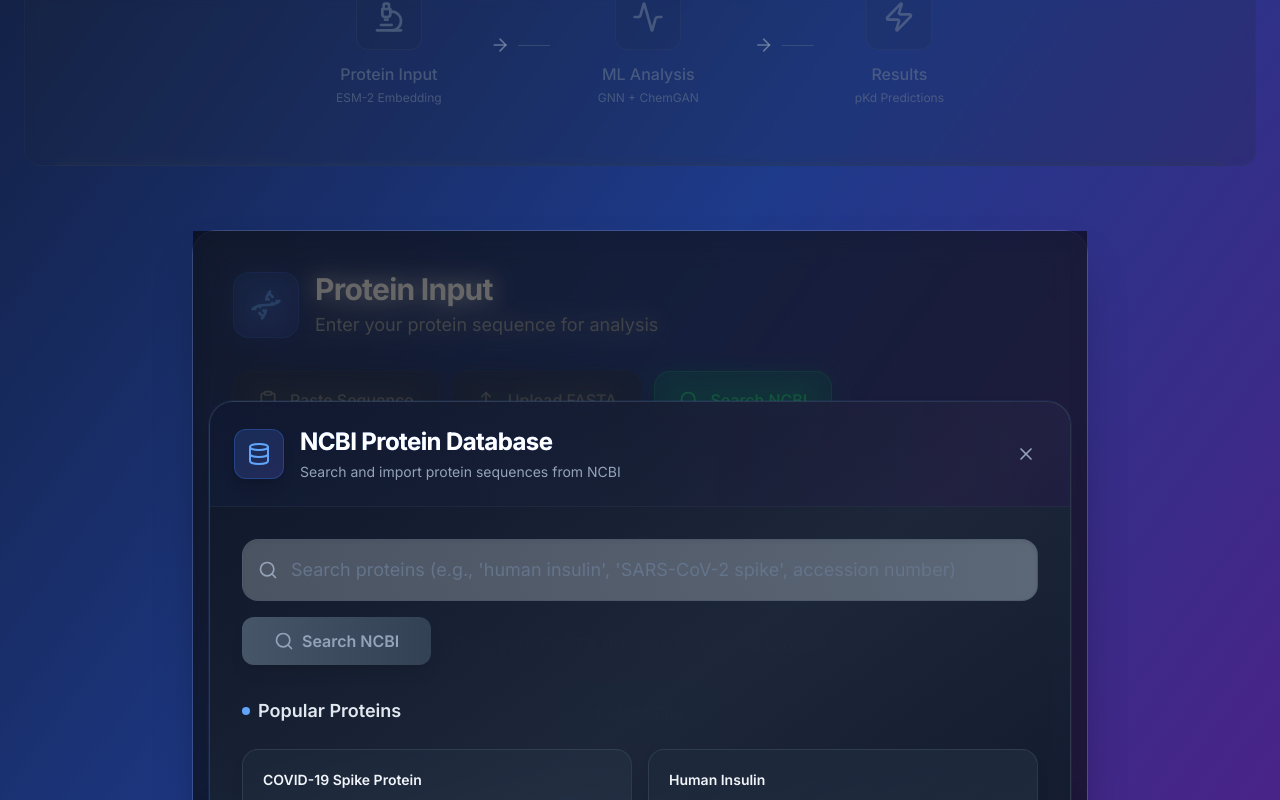
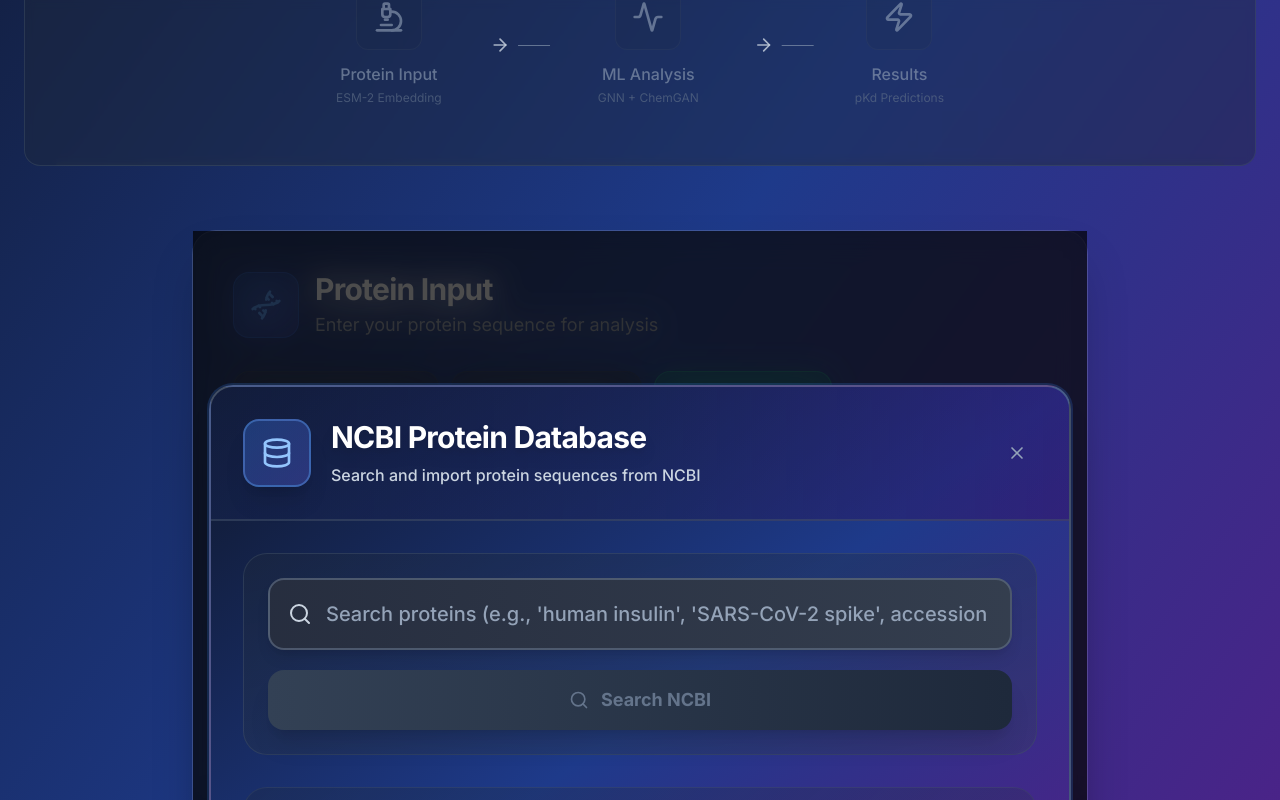
Before and after one commit to TianYao12/affinity-visualization, a Next.js app: page / in a window 1280 px wide. Both pictures are taken after typing "Sample", "Sample" into the empty fields and a click on the button "Search NCBI". Shown: the part 531-1331 px from the top of the page. Built offline with nearby package versions, Linux system fonts and the light colour scheme.

Commit message:
make stuff look better

```diff
--- a/src/app/page.tsx
+++ b/src/app/page.tsx
@@ -228,7 +228,7 @@
         >
           <div className="relative">
             {/* Pipeline Background */}
-            <div className="absolute inset-0 bg-slate-800/20 rounded-2xl backdrop-blur-sm border border-slate-700/20"></div>
+            <div className="absolute inset-0 bg-slate-800/40 rounded-2xl backdrop-blur-sm border border-slate-600/40"></div>
 
             {/* Pipeline Steps */}
             <div className="relative flex justify-center items-center space-x-12 py-8 px-8">
@@ -244,14 +244,16 @@
                     : 'bg-slate-800/20 border border-slate-600/30'
                 }`}>
                   <Microscope className={`w-8 h-8 relative z-10 transition-colors duration-300 ${
-                    proteinSequence ? 'text-emerald-300' : 'text-slate-500'
+                    proteinSequence ? 'text-emerald-300' : 'text-slate-400'
                   }`} />
                 </div>
                 <div className="text-center">
                   <div className={`font-medium transition-colors duration-300 ${
-                    proteinSequence ? 'text-slate-200' : 'text-slate-500'
+                    proteinSequence ? 'text-white' : 'text-slate-400'
                   }`}>Protein Input</div>
-                  <div className="text-xs text-slate-500 mt-1">ESM-2 Embedding</div>
+                  <div className={`text-xs mt-1 transition-colors duration-300 ${
+                    proteinSequence ? 'text-slate-300' : 'text-slate-500'
+                  }`}>ESM-2 Embedding</div>
                 </div>
               </motion.div>
 
@@ -260,8 +262,8 @@
                 transition={{ duration: 3, repeat: Infinity, ease: "easeInOut" }}
                 className="flex items-center space-x-2"
               >
-                <ArrowRight className="w-5 h-5 text-slate-400/60" />
-                <div className="w-8 h-px bg-slate-500/40"></div>
+                <ArrowRight className="w-5 h-5 text-slate-300/80" />
+                <div className="w-8 h-px bg-slate-400/60"></div>
               </motion.div>
 
               <motion.div
@@ -278,14 +280,16 @@
                     : 'bg-slate-800/20 border border-slate-600/30'
                 }`}>
                   <Activity className={`w-8 h-8 relative z-10 transition-colors duration-300 ${
-                    isAnalyzing ? 'text-amber-300' : analysisComplete ? 'text-blue-300' : 'text-slate-500'
+                    isAnalyzing ? 'text-amber-300' : analysisComplete ? 'text-blue-300' : 'text-slate-400'
                   }`} />
                 </div>
                 <div className="text-center">
                   <div className={`font-medium transition-colors duration-300 ${
-                    isAnalyzing ? 'text-amber-300' : analysisComplete ? 'text-slate-200' : 'text-slate-500'
+                    isAnalyzing ? 'text-amber-300' : analysisComplete ? 'text-white' : 'text-slate-400'
                   }`}>ML Analysis</div>
-                  <div className="text-xs text-slate-500 mt-1">GNN + ChemGAN</div>
+                  <div className={`text-xs mt-1 transition-colors duration-300 ${
+                    isAnalyzing ? 'text-amber-200' : analysisComplete ? 'text-slate-300' : 'text-slate-500'
+                  }`}>GNN + ChemGAN</div>
                 </div>
               </motion.div>
 
@@ -294,8 +298,8 @@
                 transition={{ duration: 3, repeat: Infinity, ease: "easeInOut", delay: 1 }}
                 className="flex items-center space-x-2"
               >
-                <ArrowRight className="w-5 h-5 text-slate-400/60" />
-                <div className="w-8 h-px bg-slate-500/40"></div>
+                <ArrowRight className="w-5 h-5 text-slate-300/80" />
+                <div className="w-8 h-px bg-slate-400/60"></div>
               </motion.div>
 
               <motion.div
@@ -310,14 +314,16 @@
                     : 'bg-slate-800/20 border border-slate-600/30'
                 }`}>
                   <Zap className={`w-8 h-8 relative z-10 transition-colors duration-300 ${
-                    analysisComplete ? 'text-emerald-300' : 'text-slate-500'
+                    analysisComplete ? 'text-emerald-300' : 'text-slate-400'
                   }`} />
                 </div>
                 <div className="text-center">
                   <div className={`font-medium transition-colors duration-300 ${
-                    analysisComplete ? 'text-slate-200' : 'text-slate-500'
+                    analysisComplete ? 'text-white' : 'text-slate-400'
                   }`}>Results</div>
-                  <div className="text-xs text-slate-500 mt-1">pKd Predictions</div>
+                  <div className={`text-xs mt-1 transition-colors duration-300 ${
+                    analysisComplete ? 'text-slate-300' : 'text-slate-500'
+                  }`}>pKd Predictions</div>
                 </div>
               </motion.div>
             </div>
--- a/src/components/ProteinSearch.tsx
+++ b/src/components/ProteinSearch.tsx
@@ -79,7 +79,7 @@
       initial={{ opacity: 0 }}
       animate={{ opacity: 1 }}
       exit={{ opacity: 0 }}
-      className="fixed inset-0 bg-black/60 backdrop-blur-md z-50 flex items-center justify-center p-4"
+      className="fixed inset-0 bg-black/70 backdrop-blur-lg z-50 flex items-center justify-center p-4"
       onClick={(e) => e.target === e.currentTarget && onClose()}
     >
       <motion.div
@@ -87,20 +87,20 @@
         animate={{ scale: 1, y: 0, opacity: 1 }}
         exit={{ scale: 0.9, y: 20, opacity: 0 }}
         transition={{ type: "spring", damping: 25, stiffness: 300 }}
-        className="bg-gradient-to-br from-slate-900/95 via-slate-800/95 to-slate-900/95 backdrop-blur-xl border border-slate-600/50 rounded-3xl max-w-5xl w-full max-h-[85vh] overflow-hidden shadow-2xl ring-1 ring-blue-500/10"
+        className="bg-gradient-to-br from-slate-900/98 via-slate-800/98 to-slate-900/98 backdrop-blur-xl border-2 border-slate-500/60 rounded-3xl max-w-5xl w-full max-h-[85vh] overflow-hidden shadow-2xl ring-2 ring-blue-500/20"
       >
         {/* Header */}
-        <div className="relative p-6 border-b border-slate-700/30 bg-gradient-to-r from-blue-950/20 via-indigo-950/10 to-purple-950/20">
+        <div className="relative p-8 border-b-2 border-slate-600/50 bg-gradient-to-r from-blue-950/40 via-indigo-950/30 to-purple-950/40">
           <div className="flex items-center justify-between">
-            <div className="flex items-center space-x-4">
-              <div className="p-3 bg-gradient-to-br from-blue-500/20 to-indigo-500/20 rounded-xl border border-blue-500/30 shadow-lg">
-                <Database className="w-6 h-6 text-blue-400" />
+            <div className="flex items-center space-x-5">
+              <div className="p-4 bg-gradient-to-br from-blue-500/30 to-indigo-500/30 rounded-2xl border-2 border-blue-400/40 shadow-xl">
+                <Database className="w-8 h-8 text-blue-300" />
               </div>
               <div>
-                <h2 className="text-2xl font-bold text-white tracking-tight bg-gradient-to-r from-blue-400 to-indigo-400 bg-clip-text text-transparent">
+                <h2 className="text-3xl font-bold text-white tracking-tight drop-shadow-lg">
                   NCBI Protein Database
                 </h2>
-                <p className="text-slate-400 mt-1 text-sm">Search and import protein sequences from NCBI</p>
+                <p className="text-slate-300 mt-2 text-base font-medium">Search and import protein sequences from NCBI</p>
               </div>
             </div>
             <button
@@ -114,28 +114,28 @@
 
         <div className="p-8 space-y-8 overflow-y-auto max-h-[calc(85vh-160px)]">
           {/* Search Bar */}
-          <div className="relative">
+          <div className="relative bg-gradient-to-br from-slate-800/40 to-slate-700/30 p-6 rounded-3xl border border-slate-600/40">
             <div className="relative group">
-              <Search className="absolute left-4 top-1/2 transform -translate-y-1/2 w-5 h-5 text-slate-400 transition-colors group-focus-within:text-blue-400" />
+              <Search className="absolute left-5 top-1/2 transform -translate-y-1/2 w-6 h-6 text-slate-300 transition-colors group-focus-within:text-blue-300" />
               <input
                 type="text"
                 placeholder="Search proteins (e.g., 'human insulin', 'SARS-CoV-2 spike', accession number)"
                 value={searchQuery}
                 onChange={(e) => setSearchQuery(e.target.value)}
                 onKeyPress={(e) => e.key === 'Enter' && handleSearch(searchQuery)}
-                className="w-full pl-12 pr-4 py-4 bg-gradient-to-r from-slate-800/80 to-slate-700/80 border border-slate-600/50 rounded-2xl text-slate-200 placeholder-slate-500 focus:border-blue-400/70 focus:outline-none focus:ring-2 focus:ring-blue-400/30 transition-all duration-300 text-lg shadow-inner"
+                className="w-full pl-14 pr-6 py-5 bg-gradient-to-r from-slate-900/90 to-slate-800/90 border-2 border-slate-500/60 rounded-2xl text-white placeholder-slate-400 focus:border-blue-400/80 focus:outline-none focus:ring-3 focus:ring-blue-400/40 transition-all duration-300 text-xl font-medium shadow-lg"
                 disabled={isSearching || isFetching}
               />
               {isSearching && (
-                <div className="absolute right-3 top-3">
-                  <Loader2 className="w-5 h-5 text-blue-400 animate-spin" />
+                <div className="absolute right-4 top-4">
+                  <Loader2 className="w-6 h-6 text-blue-400 animate-spin" />
                 </div>
               )}
             </div>
             <button
               onClick={() => handleSearch(searchQuery)}
               disabled={!searchQuery.trim() || isSearching || isFetching}
-              className="mt-4 px-8 py-3 bg-gradient-to-r from-blue-600 to-indigo-600 hover:from-blue-500 hover:to-indigo-500 disabled:from-slate-600 disabled:to-slate-700 disabled:text-slate-400 text-white rounded-xl font-semibold transition-all duration-300 shadow-lg hover:shadow-blue-500/25 hover:scale-105 disabled:hover:scale-100 flex items-center space-x-2"
+              className="mt-5 w-full px-10 py-4 bg-gradient-to-r from-blue-600 to-indigo-600 hover:from-blue-500 hover:to-indigo-500 disabled:from-slate-700 disabled:to-slate-800 disabled:text-slate-500 text-white rounded-2xl font-bold transition-all duration-300 shadow-xl hover:shadow-blue-500/30 hover:scale-102 disabled:hover:scale-100 flex items-center justify-center space-x-3 text-lg"
             >
               {isSearching ? (
                 <Loader2 className="w-5 h-5 animate-spin" />
@@ -159,19 +159,19 @@
 
           {/* Search Results - Show first when available */}
           {searchResults.length > 0 && (
-            <div>
-              <h3 className="text-lg font-semibold text-slate-200 mb-6 flex items-center space-x-2">
-                <div className="w-2 h-2 bg-emerald-400 rounded-full"></div>
-                <span>Search Results ({searchResults.length})</span>
+            <div className="bg-gradient-to-br from-emerald-900/20 to-green-900/10 p-6 rounded-3xl border-2 border-emerald-600/40">
+              <h3 className="text-xl font-bold text-white mb-8 flex items-center space-x-3">
+                <div className="w-3 h-3 bg-gradient-to-r from-emerald-400 to-green-400 rounded-full shadow-lg"></div>
+                <span className="drop-shadow-sm">Search Results ({searchResults.length})</span>
               </h3>
-              <div className="space-y-4">
+              <div className="space-y-5">
                 {searchResults.map((protein, index) => (
                   <motion.div
                     key={protein.id}
                     initial={{ opacity: 0, x: -20 }}
                     animate={{ opacity: 1, x: 0 }}
                     transition={{ delay: index * 0.05 }}
-                    className="group p-6 bg-gradient-to-br from-slate-800/50 to-slate-700/30 border border-slate-600/40 hover:border-slate-500/60 rounded-2xl transition-all duration-300 hover:shadow-xl"
+                    className="group p-7 bg-gradient-to-br from-slate-800/70 to-slate-700/50 border-2 border-slate-600/50 hover:border-slate-500/70 rounded-2xl transition-all duration-300 hover:shadow-2xl"
                   >
                     <div className="flex items-start justify-between">
                       <div className="flex-1 min-w-0 space-y-3">
@@ -196,7 +196,7 @@
                       <button
                         onClick={() => handleSelectProtein(protein)}
                         disabled={isFetching}
-                        className="ml-6 flex items-center space-x-2 px-5 py-3 bg-gradient-to-r from-blue-600/30 to-indigo-600/30 hover:from-blue-500/40 hover:to-indigo-500/40 text-blue-300 hover:text-blue-200 rounded-xl transition-all duration-300 font-medium border border-blue-500/30 hover:border-blue-400/50 disabled:opacity-50 hover:scale-105 disabled:hover:scale-100"
+                        className="ml-8 flex items-center space-x-3 px-6 py-4 bg-gradient-to-r from-emerald-600/40 to-green-600/40 hover:from-emerald-500/50 hover:to-green-500/50 text-emerald-200 hover:text-white rounded-2xl transition-all duration-300 font-bold border-2 border-emerald-500/40 hover:border-emerald-400/60 disabled:opacity-50 hover:scale-105 disabled:hover:scale-100 shadow-lg text-base"
                       >
                         {isFetching && selectedProteinId === protein.id ? (
                           <>
@@ -218,29 +218,29 @@
           )}
 
           {/* Popular Proteins - Show when no search results or as suggestions after results */}
-          <div>
-            <h3 className="text-lg font-semibold text-slate-200 mb-6 flex items-center space-x-2">
-              <div className="w-2 h-2 bg-blue-400 rounded-full"></div>
-              <span>{searchResults.length > 0 ? 'Popular Suggestions' : 'Popular Proteins'}</span>
+          <div className="bg-gradient-to-br from-slate-800/30 to-slate-700/20 p-6 rounded-3xl border border-slate-600/30">
+            <h3 className="text-xl font-bold text-white mb-8 flex items-center space-x-3">
+              <div className="w-3 h-3 bg-gradient-to-r from-blue-400 to-indigo-400 rounded-full shadow-lg"></div>
+              <span className="drop-shadow-sm">{searchResults.length > 0 ? 'Popular Suggestions' : 'Popular Proteins'}</span>
             </h3>
-            <div className="grid grid-cols-2 gap-4">
+            <div className="grid grid-cols-2 gap-5">
               {exampleProteins.map((protein) => (
                 <motion.button
                   key={protein.name}
                   onClick={() => handleExampleSearch(protein)}
                   disabled={isFetching}
-                  whileHover={{ scale: 1.02 }}
-                  whileTap={{ scale: 0.98 }}
-                  className="group p-5 bg-gradient-to-br from-slate-800/60 to-slate-700/40 hover:from-slate-700/60 hover:to-slate-600/40 border border-slate-600/40 hover:border-slate-500/60 rounded-2xl transition-all duration-300 text-left shadow-lg hover:shadow-xl disabled:opacity-50 disabled:cursor-not-allowed"
+                  whileHover={{ scale: 1.03 }}
+                  whileTap={{ scale: 0.97 }}
+                  className="group p-6 bg-gradient-to-br from-slate-800/80 to-slate-700/60 hover:from-slate-700/80 hover:to-slate-600/60 border-2 border-slate-600/50 hover:border-slate-500/70 rounded-2xl transition-all duration-300 text-left shadow-xl hover:shadow-2xl disabled:opacity-50 disabled:cursor-not-allowed"
                 >
-                  <h4 className="text-sm font-semibold text-slate-100 group-hover:text-white transition-colors mb-2">
+                  <h4 className="text-base font-bold text-slate-100 group-hover:text-white transition-colors mb-3">
                     {protein.name}
                   </h4>
-                  <p className="text-xs text-slate-400 group-hover:text-slate-300 transition-colors leading-relaxed">
+                  <p className="text-sm text-slate-400 group-hover:text-slate-300 transition-colors leading-relaxed mb-4">
                     {protein.description}
                   </p>
-                  <div className="mt-3 flex items-center text-xs text-blue-400 group-hover:text-blue-300 transition-colors">
-                    <Download className="w-3 h-3 mr-1" />
+                  <div className="flex items-center text-sm text-blue-400 group-hover:text-blue-300 transition-colors font-medium">
+                    <Download className="w-4 h-4 mr-2" />
                     <span>Import sequence</span>
                   </div>
                 </motion.button>
@@ -253,9 +253,9 @@
             <motion.div
               initial={{ opacity: 0, y: -10 }}
               animate={{ opacity: 1, y: 0 }}
-              className="p-4 bg-red-900/30 border border-red-700/50 rounded-xl"
+              className="p-6 bg-red-900/50 border-2 border-red-600/60 rounded-2xl shadow-xl"
             >
-              <p className="text-red-300 text-sm font-medium">Error: {error}</p>
+              <p className="text-red-200 text-lg font-semibold">⚠️ Error: {error}</p>
             </motion.div>
           )}
 
```
